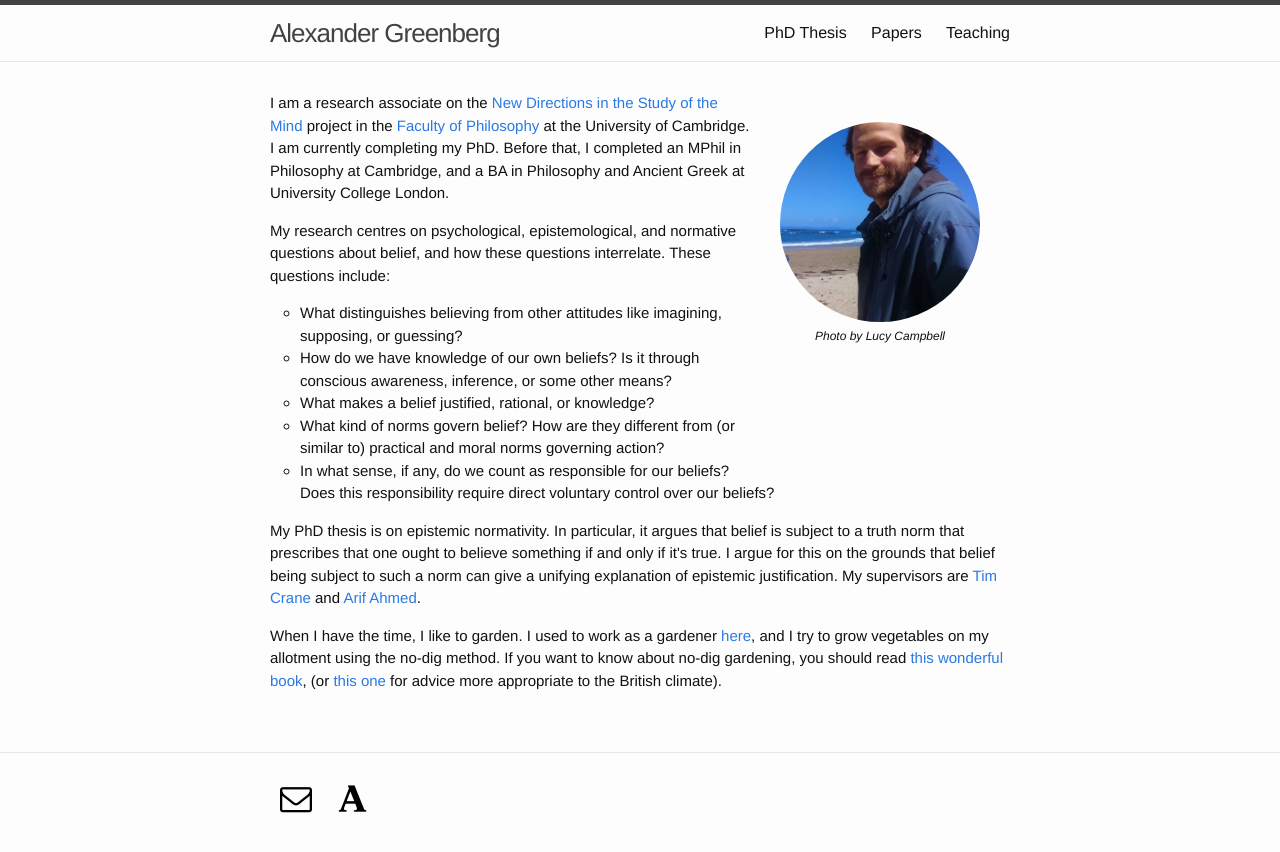
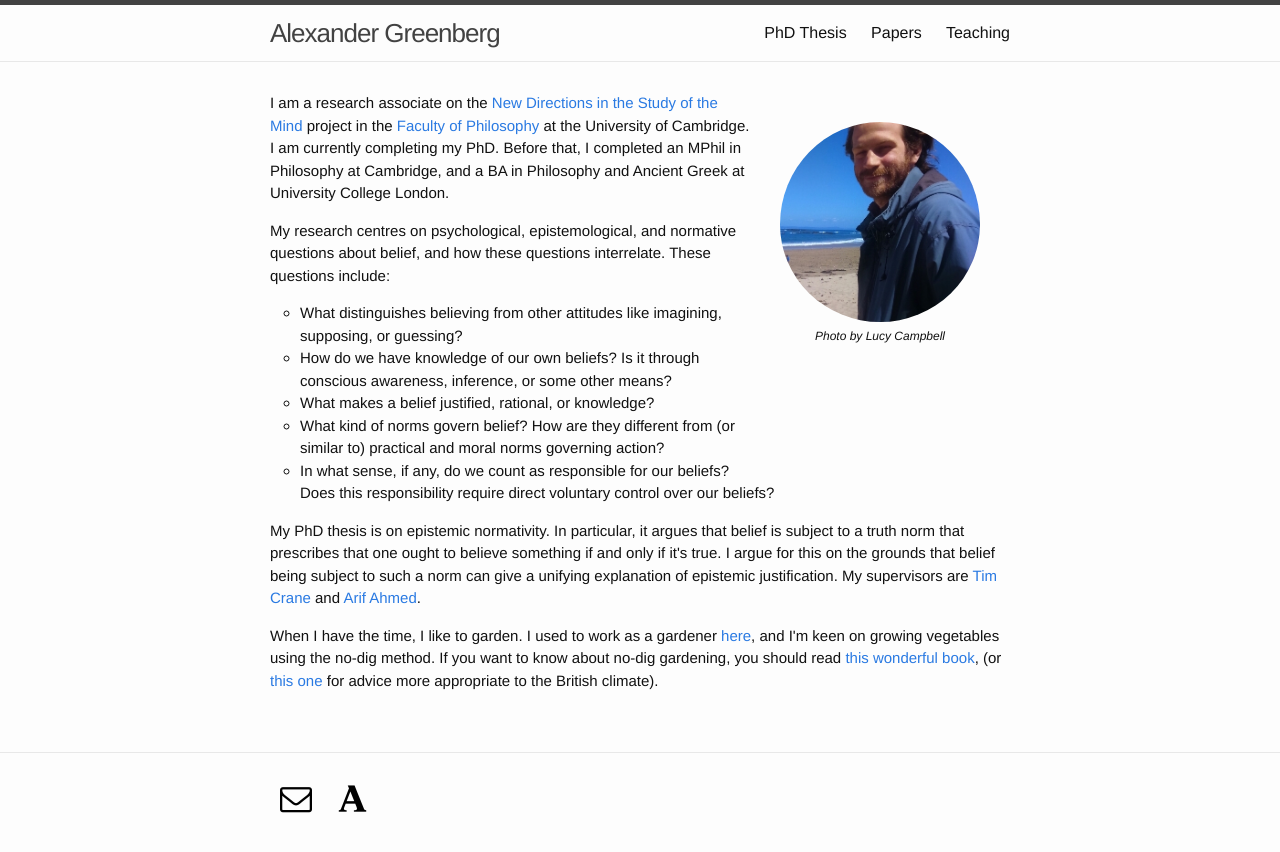
Before and after one commit to alexandergreenberg/alexandergreenberg.github.io, a Jekyll site: the page built from index.html, in a window 1280 px wide. Shown: the top 852 px of the page. Built offline with Jekyll 4.4.1, drawn with Linux system fonts in a browser that asks for light colours; some web fonts are replaced.

Commit message:
Update index.html

```diff
--- a/index.html
+++ b/index.html
@@ -18,6 +18,6 @@
       <li>In what sense, if any, do we count as responsible for our beliefs? Does this responsibility require direct voluntary control over our beliefs?</li>
     </ul>
   <p class="paragraph">My PhD thesis is on epistemic normativity. In particular, it argues that belief is subject to a truth norm that prescribes that one ought to believe something if and only if it's true. I argue for this on the grounds that belief being subject to such a norm can give a unifying explanation of epistemic justification. My supervisors are <a href="http://www.timcrane.com" target="_blank">Tim Crane</a> and <a href="http://www.phil.cam.ac.uk/people/teaching-research-pages/ahmed/ahmed-page" target="_blank">Arif Ahmed</a>.</p>
-  <p class="paragraph">When I have the time, I like to garden. I used to work as a gardener <a href="http://www.kings.cam.ac.uk/about/history.html#gardens" target="_blank">here</a>, and I try to grow vegetables on my allotment using the no-dig method. If you want to know about no-dig gardening, you should read <a href="http://www.nyrb.com/products/the-one-straw-revolution?variant=1094932353" target="_blank">this wonderful book</a>, (or <a href="http://www.charlesdowding.co.uk/product/organic-gardening-the-natural-no-dig-way/" target="_blank">this one</a> for advice more appropriate to the British climate).</p>
+  <p class="paragraph">When I have the time, I like to garden. I used to work as a gardener <a href="http://www.kings.cam.ac.uk/about/history.html#gardens" target="_blank">here</a>, and I'm keen on growing vegetables using the no-dig method. If you want to know about no-dig gardening, you should read <a href="http://www.nyrb.com/products/the-one-straw-revolution?variant=1094932353" target="_blank">this wonderful book</a>, (or <a href="http://www.charlesdowding.co.uk/product/organic-gardening-the-natural-no-dig-way/" target="_blank">this one</a> for advice more appropriate to the British climate).</p>
   </div>
 </div>
```
